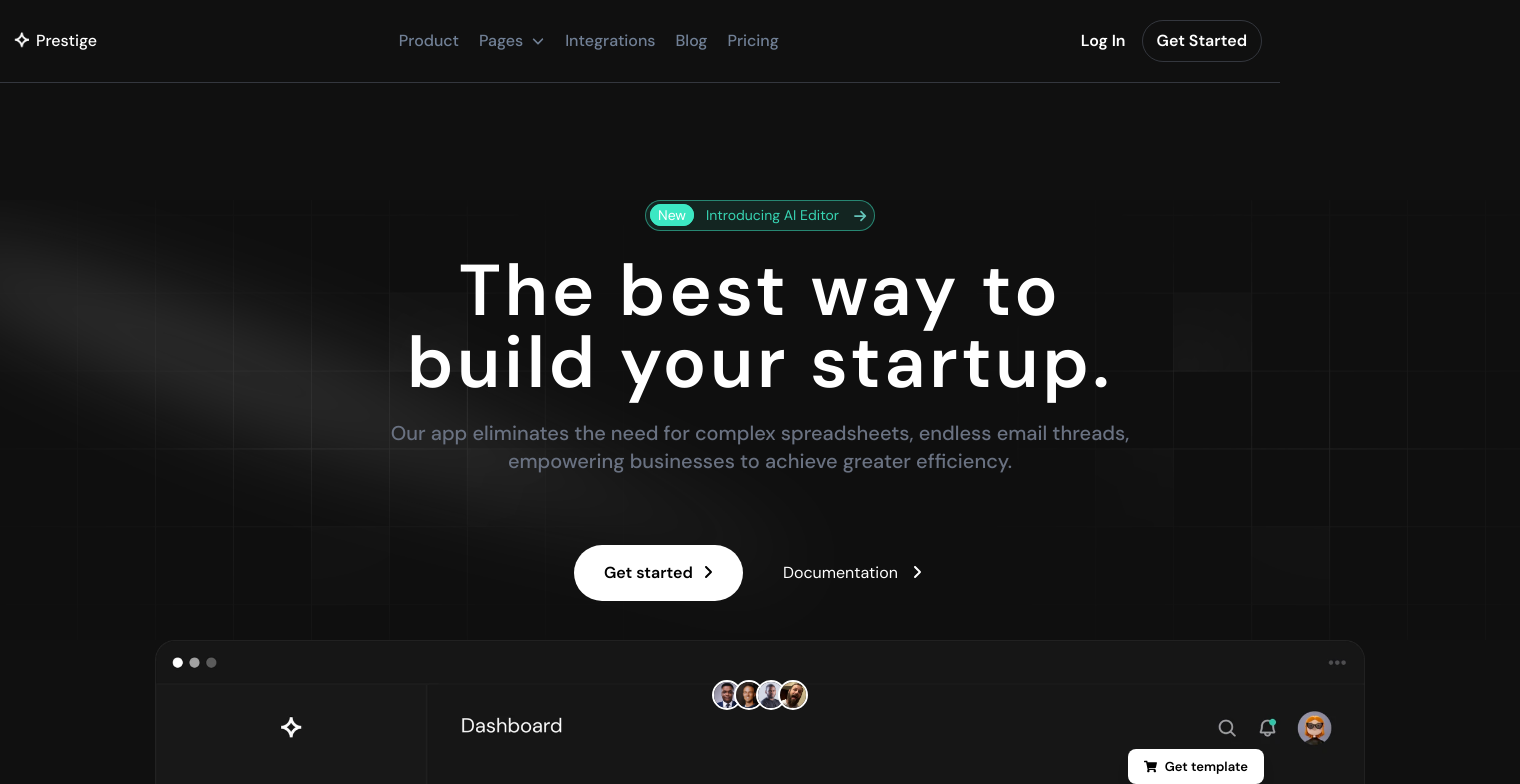
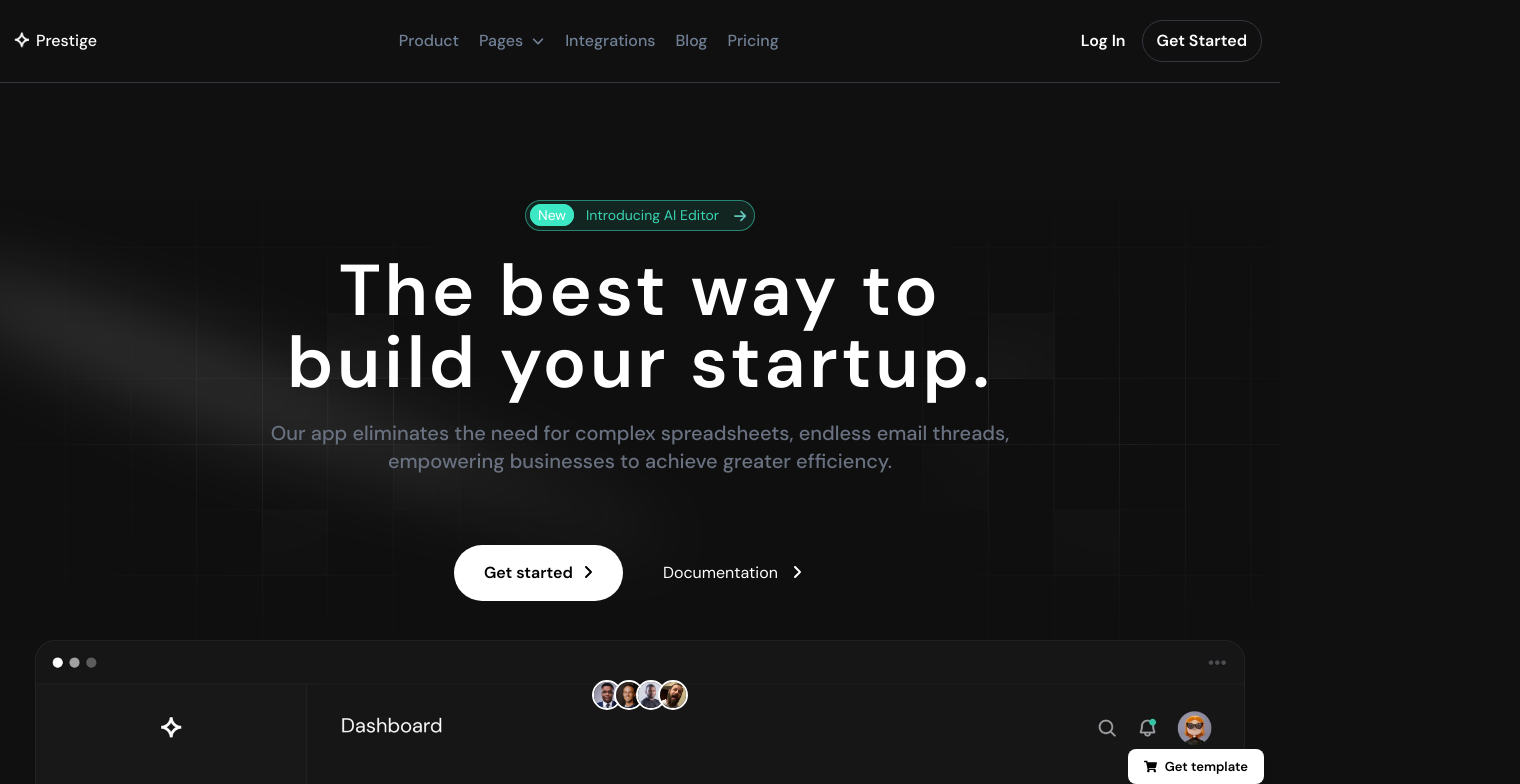
Before and after one commit to azmaeenmahtab/Prestige, a React (Vite) app: page / in a window 1280 px wide. Shown: the top 784 px of the page, 1520 px wide, since content can reach past the window. Built offline with nearby package versions, Linux system fonts and the light colour scheme.

Commit message:
width updated

```diff
--- a/src/components/hero.jsx
+++ b/src/components/hero.jsx
@@ -6,7 +6,7 @@ import { faArrowRight } from "@fortawesome/free-solid-svg-icons";
  const Hero = () => {
 
 
-    return (<><div className=" bg-no-repeat bg-cover w-[1520px] bg-center flex flex-col items-center mb-[0px]"
+    return (<><div className=" bg-no-repeat bg-cover max-w-[1520px] mx-auto bg-center flex flex-col items-center mb-[0px]"
             style={{ backgroundImage: `url(${heroImg})`,marginTop:"200px", height:"440px"}}>
 
         {/* Ai button */}
--- a/src/components/navbar.jsx
+++ b/src/components/navbar.jsx
@@ -1,6 +1,7 @@
 import { useEffect, useState } from 'react';
 import { FontAwesomeIcon } from '@fortawesome/react-fontawesome';
 import { faAngleDown, faRotate } from '@fortawesome/free-solid-svg-icons';
+import logo from '../assets/logo-removebg-preview.png'
 
 const Navbar = () => {
   const [isDropDownOpen, setIsDropDownOpen] = useState(false);
@@ -33,7 +34,7 @@ const Navbar = () => {
         {/* Left: Logo */}
         <div className="flex gap-[4px] items-center">
           <img
-            src="../src/assets/logo-removebg-preview.png"
+            src={logo}
             className="w-[22px] h-[20px] mb-[4px]"
             alt=""
           />
--- a/src/index.css
+++ b/src/index.css
@@ -3,10 +3,7 @@
 
 body {
   margin: 0;
-  display: flex;
-  place-items: center;
-  min-width: 320px;
-  min-height: 100vh;
+
   background-color: rgba(0, 0, 0, 0.937);
   font-family: "DM Sans", sans-serif;
 }
```
Also changed, not shown: 6 other files (tests, documents, lock files or other folders).
